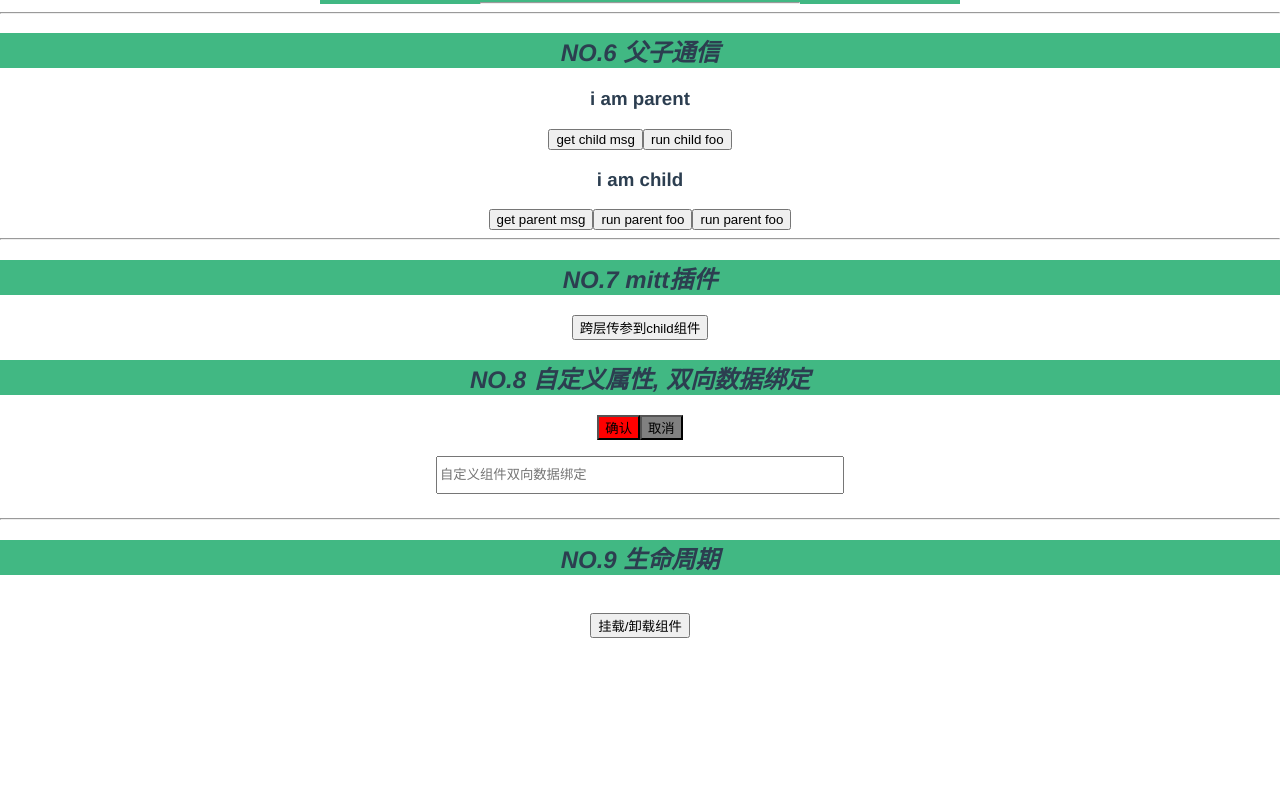
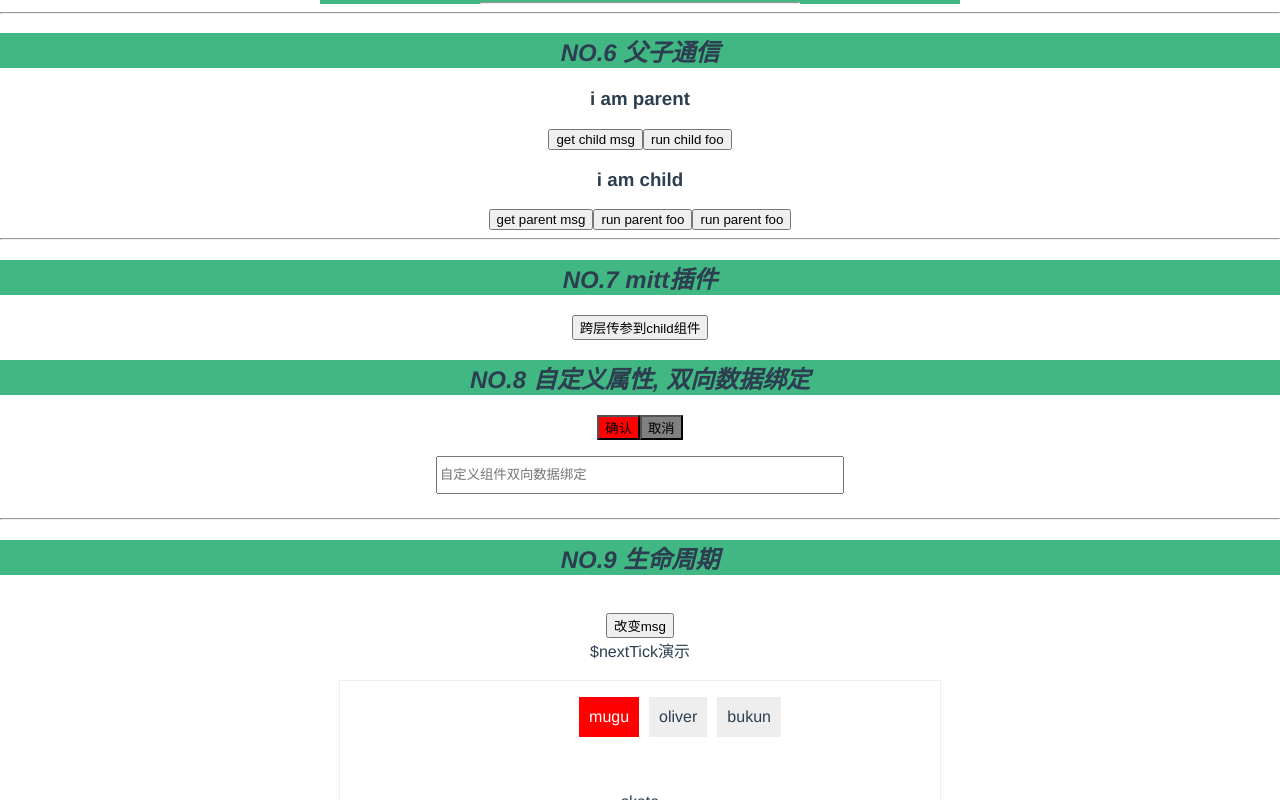
Before and after one commit to mugudamowang/vue-ant, a Vue app: page / in a window 1280 px wide. Shown: the part 2000-2800 px from the top of the page. Before the commit the page ends 2738 px from the top, so only its background shows below. Built offline with nearby package versions, Linux system fonts and the light colour scheme.

Commit message:
axios & fetchjsonp

```diff
--- a/package.json
+++ b/package.json
@@ -6,6 +6,7 @@
     "serve": "vite preview"
   },
   "dependencies": {
+    "axios": "^0.21.1",
     "mitt": "^3.0.0",
     "vue": "^3.0.5"
   },
--- a/src/App.vue
+++ b/src/App.vue
@@ -3,6 +3,7 @@
         <p>Catolog:</p>
         <a href="#base">baseskill</a>&nbsp; <a href="#todo">todolist</a>&nbsp;
         <a href="#com">communicate</a>&nbsp; <a href="#mitt">mitt</a>&nbsp;
+        <a href="#life">LifeCycle</a>&nbsp;<a href="#axios">axios</a>&nbsp;
     </div>
 
     <BaseSkill ref="base" id="base"></BaseSkill>
@@ -20,8 +21,10 @@
     {{ keyword }}
     <br />
     <hr />
-    <LifeCycle v-if="isShow"> </LifeCycle>
+    <LifeCycle id="life" v-if="isShow"> </LifeCycle>
     <button @click="isShow = !isShow">挂载/卸载组件</button>
+    <Axios id="axios"></Axios>
+
 </template>
 
 <script lang="ts">
@@ -33,6 +36,7 @@ import event from "./models/event";
 import mButton from "./components/mButton.vue";
 import mInput from "./components/mInput.vue";
 import LifeCycle from "./components/LifeCycle.vue";
+import Axios from "./components/Axios.vue"
 
 export default defineComponent({
     name: "App",
@@ -43,6 +47,7 @@ export default defineComponent({
         mButton,
         mInput,
         LifeCycle,
+        Axios
     },
     data() {
         return {
--- /dev/null
+++ b/src/components/Axios.vue
@@ -0,0 +1,26 @@
+<template>
+    <div>
+        <h2>NO.10 Axios</h2>
+        {{ data }}
+    </div>
+</template>
+<script>
+import axios from "axios";
+export default {
+    data() {
+        return {
+            list: [],
+        };
+    },
+    methods: {
+        getData() {
+            let api =
+                "v1.hitokoto.cn";
+            axios.get(api).then((response) => {
+                console.log(response);
+                // this.list = response.data.result;
+            });
+        },
+    },
+};
+</script>
--- a/src/components/LifeCycle.vue
+++ b/src/components/LifeCycle.vue
@@ -2,6 +2,28 @@
     <div>
         <h2>NO.9 生命周期</h2>
         <br />
+        <button @click="msg = '改变后的值'">改变msg</button>
+
+        <div id="msg">
+            {{ msg }}
+        </div>
+
+        <br />
+        <div class="tab_info">
+            <ul class="tab_header">
+                <li
+                    v-for="(item, index) in posts"
+                    :key="index"
+                    :class="{ active: currentIndex === index }"
+                    @click="currentIndex = index"
+                >
+                    {{ item.title }}
+                </li>
+            </ul>
+            <div class="tab_content">
+                <span v-html="content"></span>
+            </div>
+        </div>
     </div>
 </template>
 <script>
@@ -9,7 +31,31 @@ export default {
     data() {
         return {
             log: "",
+            msg:"改变前",
+            currentIndex: 0,
+            posts: [
+                {
+                    title: "mugu",
+                    content:
+                        "<p> skate</p>",
+                },
+                {
+                    title: "oliver",
+                    content:
+                        "<p>photograph</p>",
+                },
+                {
+                    title: "bukun",
+                    content:
+                        "<p>reading</p>",
+                },
+            ],
         };
+    },
+    computed: {
+        content() {
+            return this.posts[this.currentIndex].content;
+        },
     },
     beforeCreate() {
         console.log("beforeCreate实例刚刚被创建1");
@@ -22,6 +68,19 @@ export default {
     },
     mounted() {
         /*请求数据，操作dom , 放在这个里面  mounted*/
+        var oDiv1 = document.querySelector("#msg");
+        console.log("1-" + oDiv1.innerHTML);
+        //这里不会改变dom节点
+        this.msg = "$nextTick演示";
+        var oDiv2 = document.querySelector("#msg");
+        console.log("2-" + oDiv2.innerHTML);
+
+        //使用nextTick, 类似setTimeout
+        this.$nextTick(() => {
+            // 仅在渲染整个视图之后运行的代码
+            var oDiv3 = document.querySelector("#msg");
+            console.log("3-" + oDiv3.innerHTML);
+        });
         console.log("mounted模板编译完成4");
     },
     beforeUpdate() {
@@ -47,3 +106,35 @@ export default {
     },
 };
 </script>
+<style lang="scss" scoped>
+.tab_info {
+    width: 600px;
+    margin: 0 auto;
+    border: 1px solid #eee;
+
+    .tab_header {
+        width: 100%;
+        height: 40px;
+        line-height: 40px;
+        list-style: none;
+
+        li {
+            display: inline-block;
+            margin: 0px 5px;
+            background: #eee;
+            text-align: center;
+            padding: 0px 10px;
+            cursor: pointer;
+
+            &.active {
+                background: red;
+                color: #fff;
+            }
+        }
+    }
+
+    .tab_content {
+        padding: 40px;
+    }
+}
+</style>
```
Also changed, not shown: 1 other file (tests, documents, lock files or other folders).
